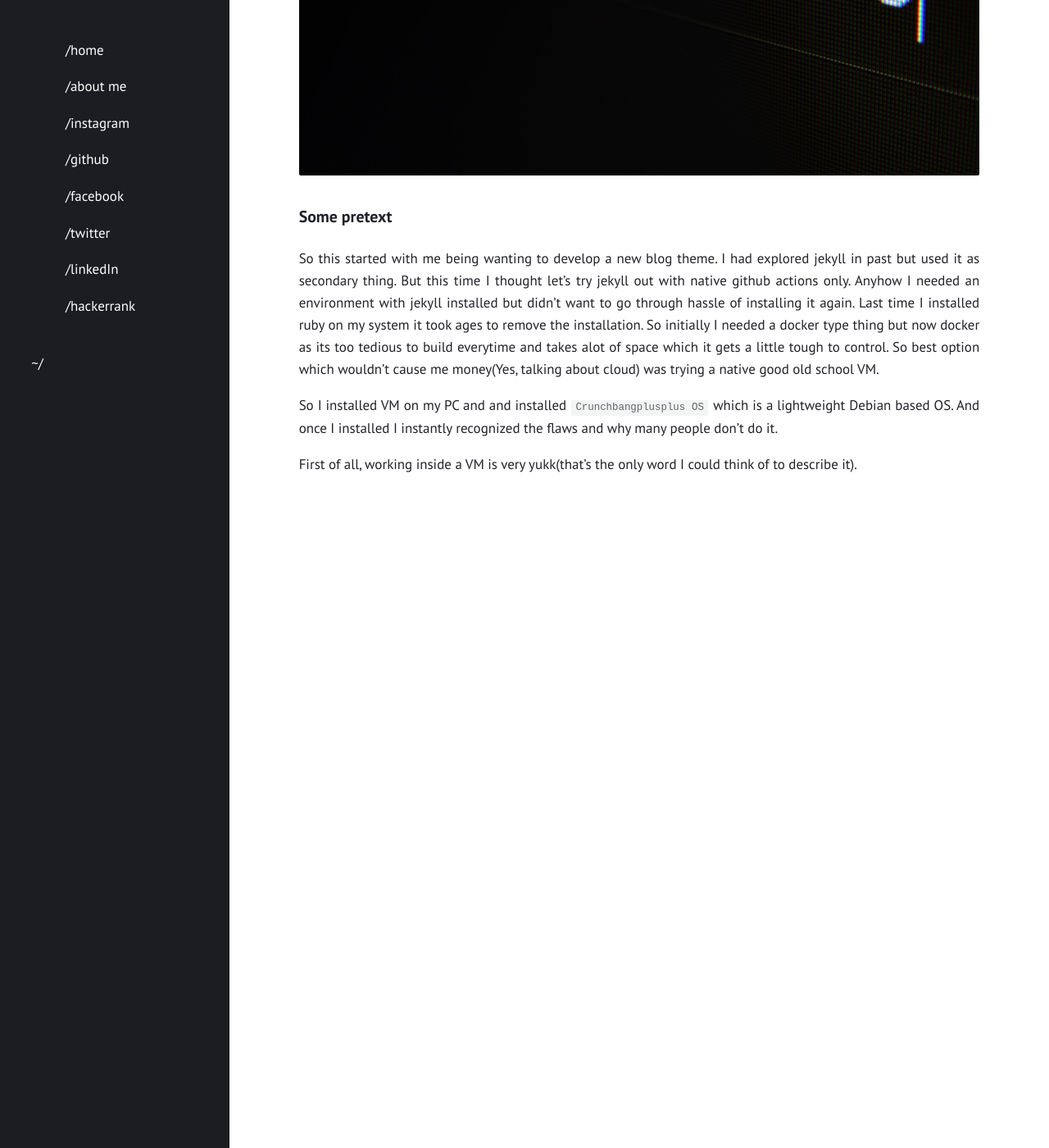
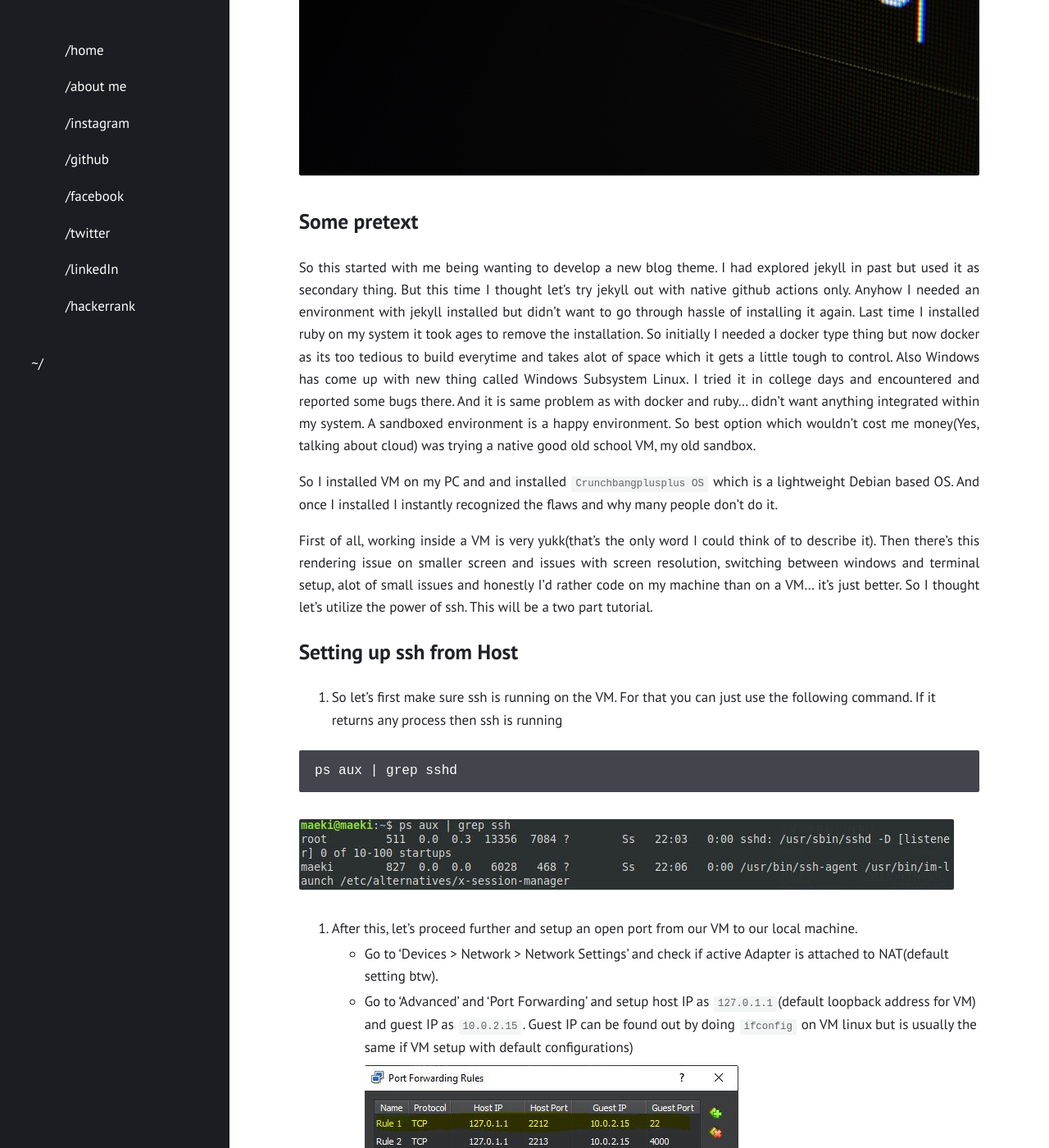
Before and after one commit to ManasKhosla/manaskhosla.github.io, a Jekyll site: the page built from _posts/2022-11-24-bash-on-windows.md, in a window 1280 px wide and 1400 px high, scrolled down 562 px. Shown: the whole window at 82% size. Built offline with Jekyll 4.4.1, drawn with Linux system fonts in a browser that asks for light colours; some of the changed text lies outside the part shown.

Commit message:
bash-on-windows post

````diff
--- a/_posts/2022-11-24-bash-on-windows.md
+++ b/_posts/2022-11-24-bash-on-windows.md
@@ -1,14 +1,47 @@
 ---
-title: Work in progress
+title: Remote Linux on Windows PC
 layout: post
-excerpt: Work in progress
+excerpt: Linux based development using a windows PC without docker, cloud or Windows Subsystem Linux.
 ---
 
-![](/assets/images/sudo-bash-vm.jpg)
+![sudo bash](/assets/images/sudo-bash-vm.jpg)
 
-### Some pretext
-So this started with me being wanting to develop a new blog theme. I had explored jekyll in past but used it as secondary thing. But this time I thought let's try jekyll out with native github actions only. Anyhow I needed an environment with jekyll installed but didn't want to go through hassle of installing it again. Last time I installed ruby on my system it took ages to remove the installation. So initially I needed a docker type thing but now docker as its too tedious to build everytime and takes alot of space which it gets a little tough to control. So best option which wouldn't cause me money(Yes, talking about cloud) was trying a native good old school VM.
+## Some pretext
+So this started with me being wanting to develop a new blog theme. I had explored jekyll in past but used it as secondary thing. But this time I thought let's try jekyll out with native github actions only. Anyhow I needed an environment with jekyll installed but didn't want to go through hassle of installing it again. Last time I installed ruby on my system it took ages to remove the installation. So initially I needed a docker type thing but now docker as its too tedious to build everytime and takes alot of space which it gets a little tough to control. Also Windows has come up with new thing called Windows Subsystem Linux. I tried it in college days and encountered and reported some bugs there. And it is same problem as with docker and ruby... didn't want anything integrated within my system. A sandboxed environment is a happy environment. So best option which wouldn't cost me money(Yes, talking about cloud) was trying a native good old school VM, my old sandbox.
 
-So I installed VM on my PC and and installed ```Crunchbangplusplus OS``` which is a lightweight Debian based OS. And once I installed I instantly recognized the flaws and why many people don't do it.
+So I installed VM on my PC and and installed `Crunchbangplusplus OS` which is a lightweight Debian based OS. And once I installed I instantly recognized the flaws and why many people don't do it.
 
-First of all, working inside a VM is very yukk(that's the only word I could think of to describe it).
+First of all, working inside a VM is very yukk(that's the only word I could think of to describe it). Then there's this rendering issue on smaller screen and issues with screen resolution, switching between windows and terminal setup, alot of small issues and honestly I'd rather code on my machine than on a VM... it's just better. So I thought let's utilize the power of ssh. This will be a two part tutorial.
+
+## Setting up ssh from Host
+1. So let's first make sure ssh is running on the VM. For that you can just use the following command. If it returns any process then ssh is running
+
+{% highlight bash %}
+ps aux | grep sshd
+{% endhighlight %}
+
+![ssh test](/assets/images/ssh-test.jpg)
+
+2. After this, let's proceed further and setup an open port from our VM to our local machine.
+    * Go to 'Devices > Network > Network Settings' and check if active Adapter is attached to NAT(default setting btw).
+    * Go to 'Advanced' and 'Port Forwarding' and setup host IP as `127.0.1.1`(default loopback address for VM) and guest IP as `10.0.2.15`. Guest IP can be found out by doing `ifconfig` on VM linux but is usually the same if VM setup with default configurations)
+    ![Port Forward](/assets/images/port-forward-vm.JPG)
+
+3. After this you can use ssh from Windows Terminal or you can install putty or MobaxTerm.
+
+{% highlight bash %}
+ssh -p <host_port> <linux_username>@<host_ip>
+{% endhighlight %}
+
+![ssh working](/assets/images/ssh-working-vm.jpg)
+
+4. Now you can easily access VM from your own terminal and similary can open any other port bound with `0.0.0.0` running on Guest VM and access from your Host Machine.
+
+## Setting up VS Code with ssh
+1. Now I absolutely love VS Code. It has never let me down. I have been using it since 2018 and I really haven't found a good all-rounder like this since then. I meant yeah Atom is good editor but it's quite heavy from my perspective. Anyways, I'll be setting up this ssh on VS Code thank to this extension `Remote - SSH`. Please make sure to install this first.
+
+2. After installation just do `Ctrl + Shift + P` and VSCode Command Palette will open up. Type in `> Remote-SSH: Connect to Host` and follow along. It's a very straight forward process after that.
+
+After setting up ssh and opening ports you can easily use linux for your most of the development work.
+
+##### PS. You can even use VS Code's terminal for interacting with linux once ssh setup is done.
````
Also changed, not shown: assets/images/port-forward-vm.JPG (added), assets/images/ssh-test.jpg (added), assets/images/ssh-working-vm.jpg (added).
